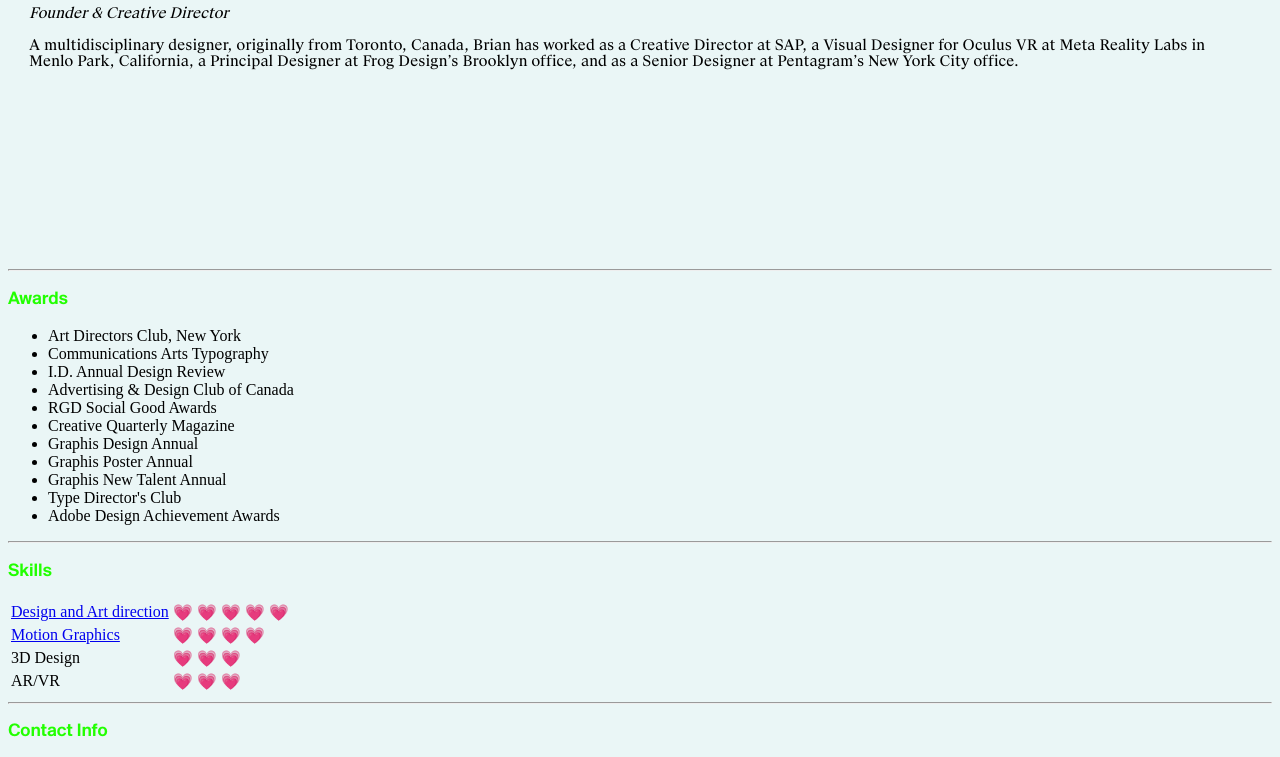
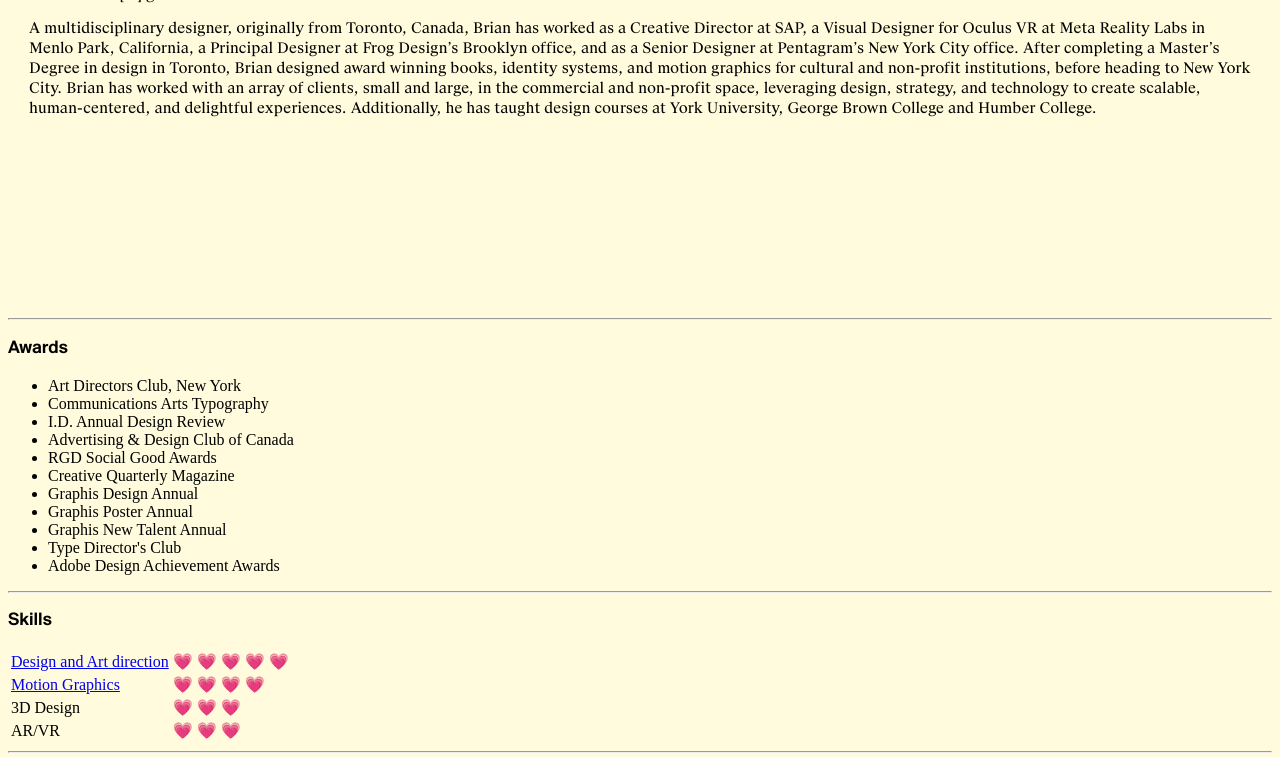
Before and after one commit to brianbanton/brianbanton.github.io, a website built with Vite: page index.html in a window 1280 px wide. Shown: the part 98-855 px from the top of the page. Built offline with nearby package versions, Linux system fonts and the light colour scheme.

Commit message:
changed bg color, updated bio

```diff
--- a/css/styles.css
+++ b/css/styles.css
@@ -53,9 +53,20 @@
 
 h1, h2, h3, h4, h5, h6 {
     font-family: var(--header-font), sans-serif;
-    color: rgb(34, 255, 0);
+    color: rgb(0, 0, 0);
+
+}
+
+h1 {
+    font-size: 24px;
 }
 
 p {
     font-family: var(--main-font), serif;
 }
+
+.biography {
+    line-height: 1.25rem;
+    color: #000000;
+
+}
--- a/index.html
+++ b/index.html
@@ -19,14 +19,19 @@
 
 </head>
 
-<body style="background-color: #EAF6F6;">
+<body style="background-color: #FFFBDC;">
   <table cellspacing="20">
     <tr>
-      <td><h1>Brian Banton</h1>
-      <p><em>Founder & Creative Director</em></p>
-      <P>A multidisciplinary designer, originally from Toronto, Canada, Brian has worked as a Creative Director at SAP,
+      <td><p><h1>Brian Banton</h1></p>
+      <p>brianbanton [at] gmail.com</p>
+      <P class="biography">A multidisciplinary designer, originally from Toronto, Canada, Brian has worked as a Creative Director at SAP,
         a Visual Designer for Oculus VR at Meta Reality Labs in Menlo Park, California, a Principal Designer at Frog Design’s Brooklyn office,
-        and as a Senior Designer at Pentagram’s New York City office.
+        and as a Senior Designer at Pentagram’s New York City office. After completing a Master’s Degree in design in Toronto,
+        Brian designed award winning books, identity systems, and motion graphics for cultural and non-profit institutions,
+        before heading to New York City. Brian has worked with an array of clients, small and large, in the commercial and non-profit space,
+        leveraging design, strategy, and technology to create scalable, human-centered, and delightful experiences. Additionally,
+        he has taught design courses at York University, George Brown College and Humber College.
+
       </P></td>
     </tr>
   </table>
```
